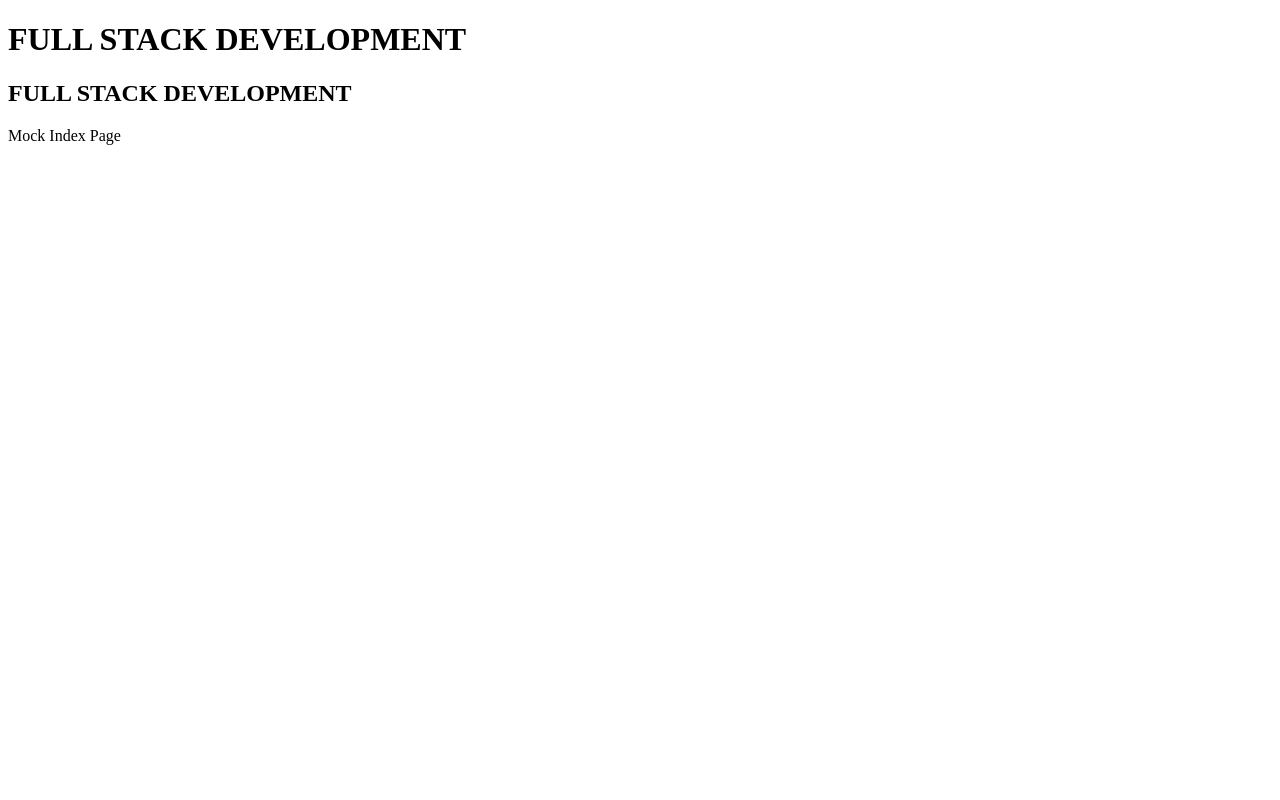
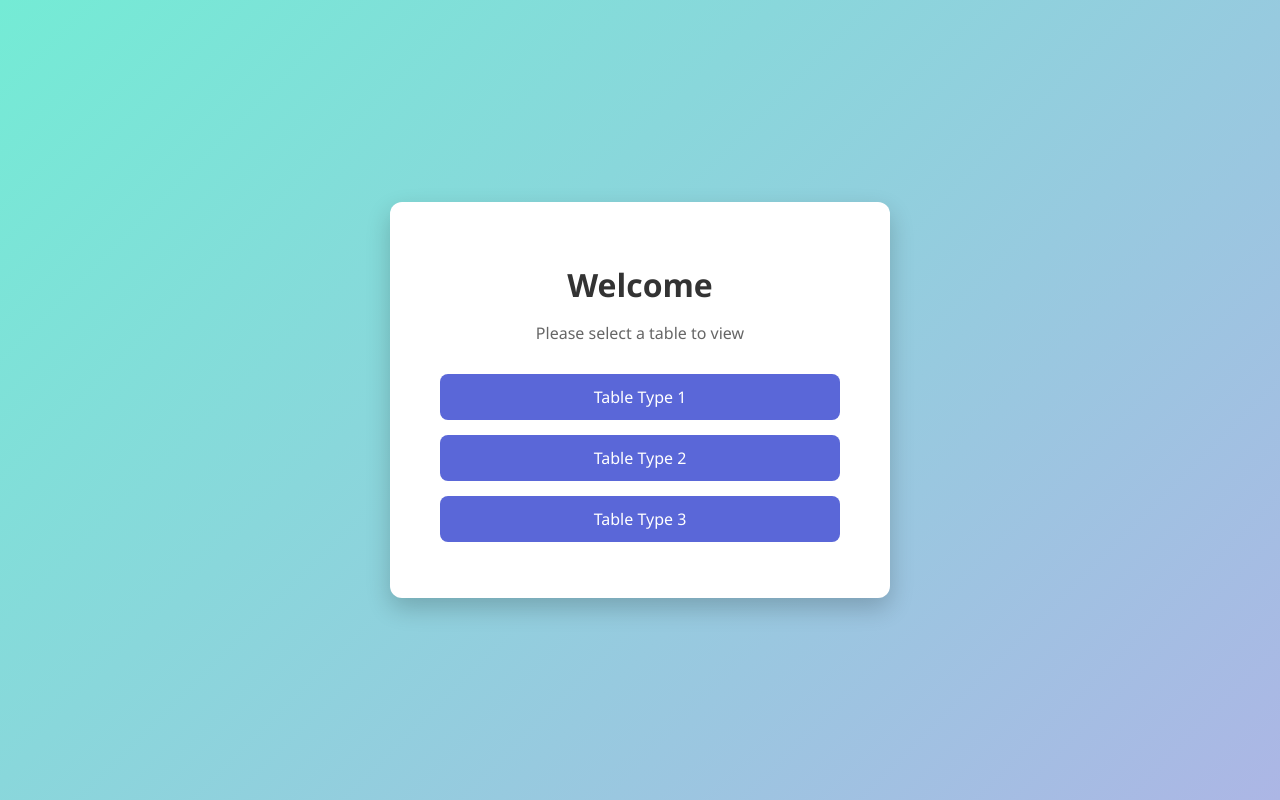
Before and after one commit to Mokshita30551/FSAD, a plain HTML site: page index.html in a window 1280 px wide. Drawn offline with Linux system fonts and the light colour scheme.

Commit message:
Add code changes

```diff
--- a/index.html
+++ b/index.html
@@ -1,11 +1,66 @@
 <!DOCTYPE html>
-<html lang="en">
+<html>
 <head>
-<title>My Website</title>
+    <title>Welcome Page</title>
+    <style>
+        body {
+            margin: 0;
+            padding: 0;
+            font-family: "Segoe UI", Tahoma, Arial, sans-serif;
+            background: linear-gradient(135deg, #74ebd5, #acb6e5);
+            height: 100vh;
+            display: flex;
+            justify-content: center;
+            align-items: center;
+        }
+        .container {
+            background-color: white;
+            padding: 40px 50px;
+            border-radius: 12px;
+            box-shadow: 0 10px 25px rgba(0, 0, 0, 0.2);
+            text-align: center;
+            width: 400px;
+        }
+        h1 {
+            margin-bottom: 10px;
+            color: #333;
+        }
+        p {
+            color: #666;
+            margin-bottom: 30px;
+        }
+        ul {
+            list-style: none;
+            padding: 0;
+        }
+        ul li {
+            margin: 15px 0;
+        }
+        ul li a {
+            display: block;
+            padding: 12px;
+            text-decoration: none;
+            background-color: #5a67d8;
+            color: white;
+            border-radius: 8px;
+            font-size: 16px;
+            transition: background-color 0.3s, transform 0.2s;
+        }
+        ul li a:hover {
+            background-color: #434190;
+            transform: scale(1.05);
+        }
+    </style>
 </head>
 <body>
-<h1>FULL STACK DEVELOPMENT</h1>
-<h2> FULL STACK DEVELOPMENT</h2>
-<p>Mock Index Page</p>
+    <div class="container">
+        <h1>Welcome</h1>
+        <p>Please select a table to view</p>
+        <ul>
+            <li><a href="week-1.html">Table Type 1</a></li>
+            <li><a href="Seminartimetable.html">Table Type 2</a></li>
+            <li><a href="Timetable.html">Table Type 3</a></li>
+        </ul>
+    </div>
 </body>
 </html>
```
